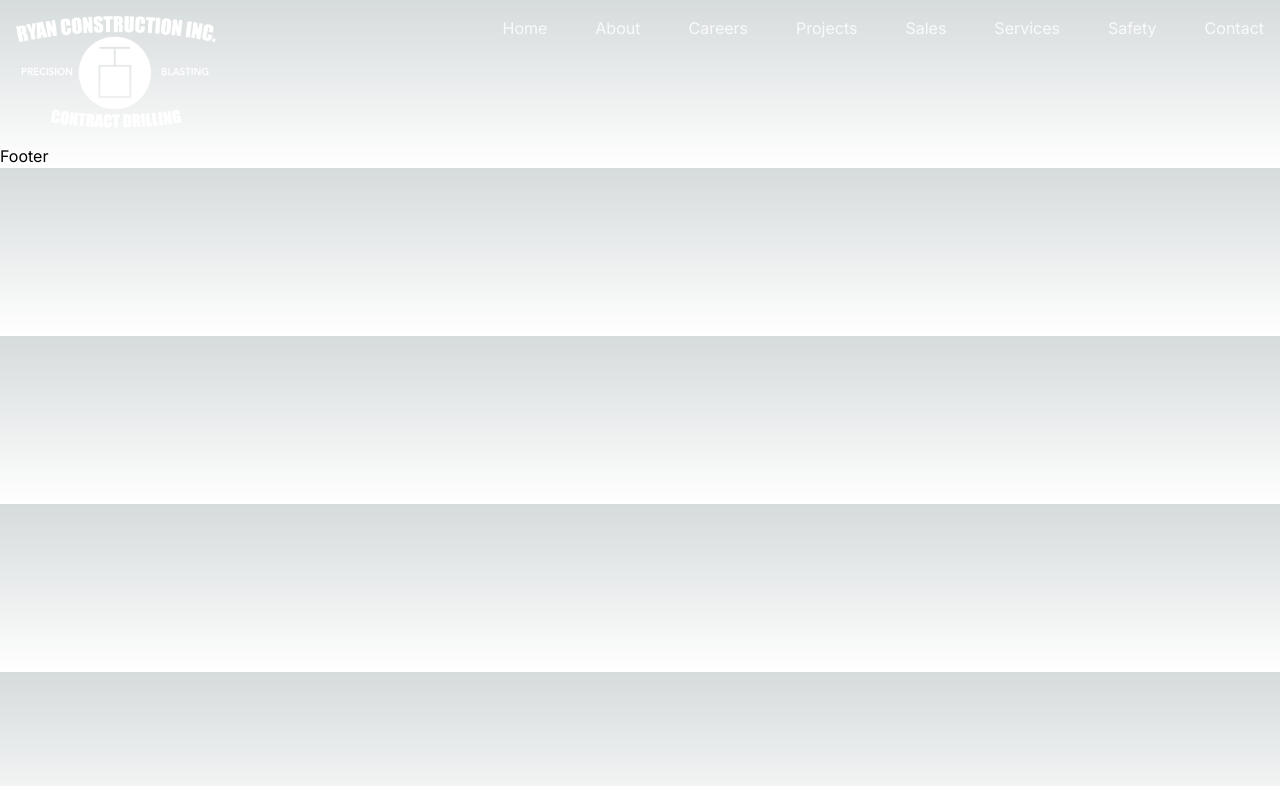
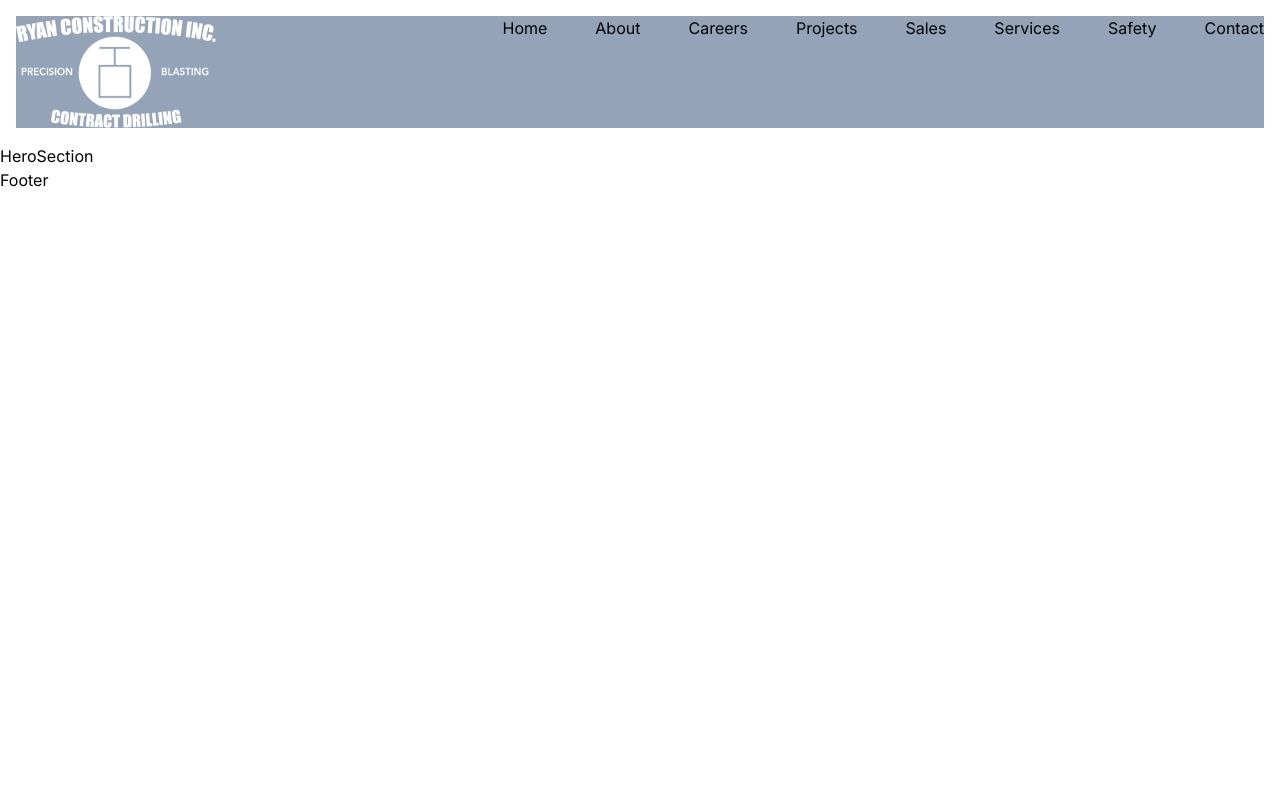
Before and after one commit to hlysllrs/rci, a Next.js app: page / in a window 1280 px wide. Shown: the top 786 px of the page. Built offline with nearby package versions, Linux system fonts and the light colour scheme.

Commit message:
hero section component shell

```diff
--- /dev/null
+++ b/src/app/components/HeroSection.tsx
@@ -0,0 +1,9 @@
+import React from 'react'
+
+const HeroSection = () => {
+  return (
+    <div>HeroSection</div>
+  )
+}
+
+export default HeroSection
--- a/src/app/components/NavBar.tsx
+++ b/src/app/components/NavBar.tsx
@@ -6,7 +6,7 @@ import { NAV_LINKS } from '../constants'
 
 const NavBar = () => {
   return (
-    <nav className="flex justify-between m-4">
+    <nav className="flex justify-between m-4 bg-slate-400">
       <Link href="/">
         <Image src={RCILogo} alt="logo" height={100} width={200} />
       </Link>
@@ -15,7 +15,7 @@ const NavBar = () => {
           <Link
             href={link.href}
             key={link.key}
-            className="regular-16 text-gray-50 flexCenter cursor-pointer pb-1.5 transition-all hover:font-bold"
+            className="regular-16 text-black flexCenter cursor-pointer pb-1.5 transition-all hover:font-bold"
           >
             {link.label}
           </Link>
--- a/src/app/globals.css
+++ b/src/app/globals.css
@@ -1,27 +1,3 @@
 @tailwind base;
 @tailwind components;
 @tailwind utilities;
-
-:root {
-  --foreground-rgb: 0, 0, 0;
-  --background-start-rgb: 214, 219, 220;
-  --background-end-rgb: 255, 255, 255;
-}
-
-@media (prefers-color-scheme: dark) {
-  :root {
-    --foreground-rgb: 255, 255, 255;
-    --background-start-rgb: 0, 0, 0;
-    --background-end-rgb: 0, 0, 0;
-  }
-}
-
-body {
-  color: rgb(var(--foreground-rgb));
-  background: linear-gradient(
-      to bottom,
-      transparent,
-      rgb(var(--background-end-rgb))
-    )
-    rgb(var(--background-start-rgb));
-}
--- a/src/app/layout.tsx
+++ b/src/app/layout.tsx
@@ -18,7 +18,7 @@ export default function RootLayout({
 }) {
   return (
     <html lang="en">
-      <body className={`${inter.className} flex-col`}>
+      <body className={`${inter.className} flex flex-col text-black`}>
         <NavBar />
         <main className="flex-1 h-full flex">{children}</main>
         <Footer />
--- a/src/app/page.tsx
+++ b/src/app/page.tsx
@@ -1,9 +1,10 @@
 import Image from 'next/image'
+import HeroSection from './components/HeroSection'
 
 export default function Home() {
   return (
     <>
-      <div></div>
+      <HeroSection />
     </>
   )
 }
```
